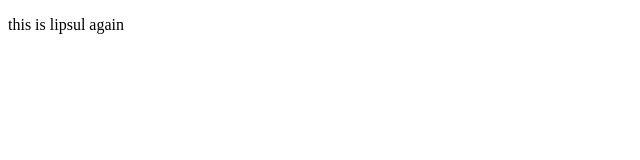
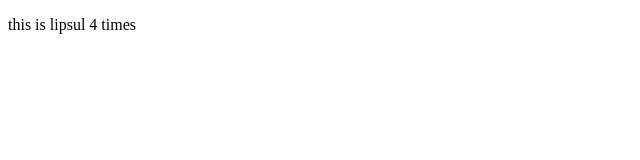
Before and after one commit to JT-Thrash/Lipsul, a plain HTML site: page index.html in a window 1280 px wide. Shown: the full height of the page, 0-640 px from the left. Drawn offline with Linux system fonts and the light colour scheme.

Commit message:
"senna commit"

```diff
--- a/index.html
+++ b/index.html
@@ -8,6 +8,6 @@
 
   <body>
   <!--- Start Wrapper -->
-      <p> this is lipsul again</P>
+      <p> this is lipsul 4 times</P>
   </body>
 </html>
```
